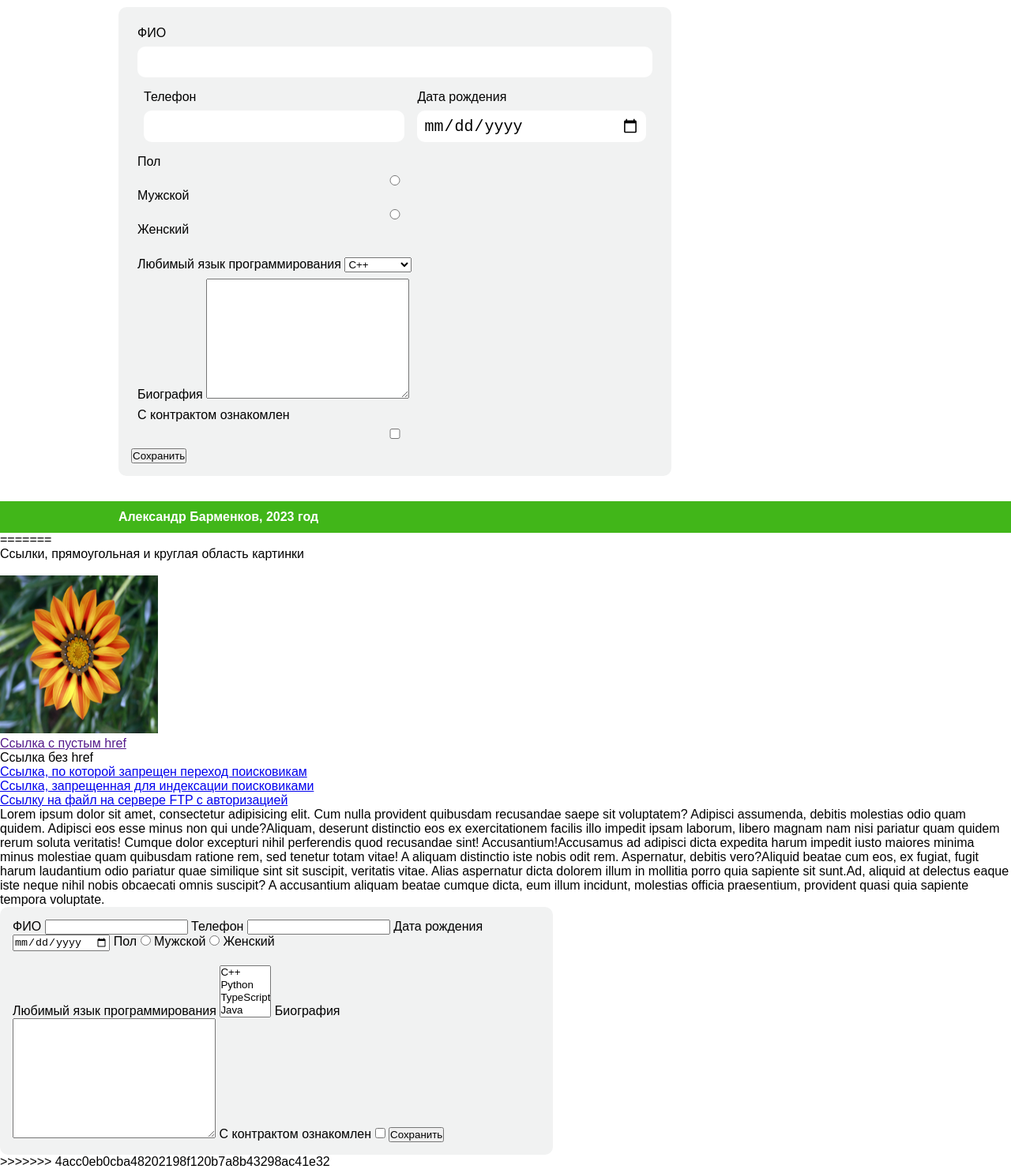
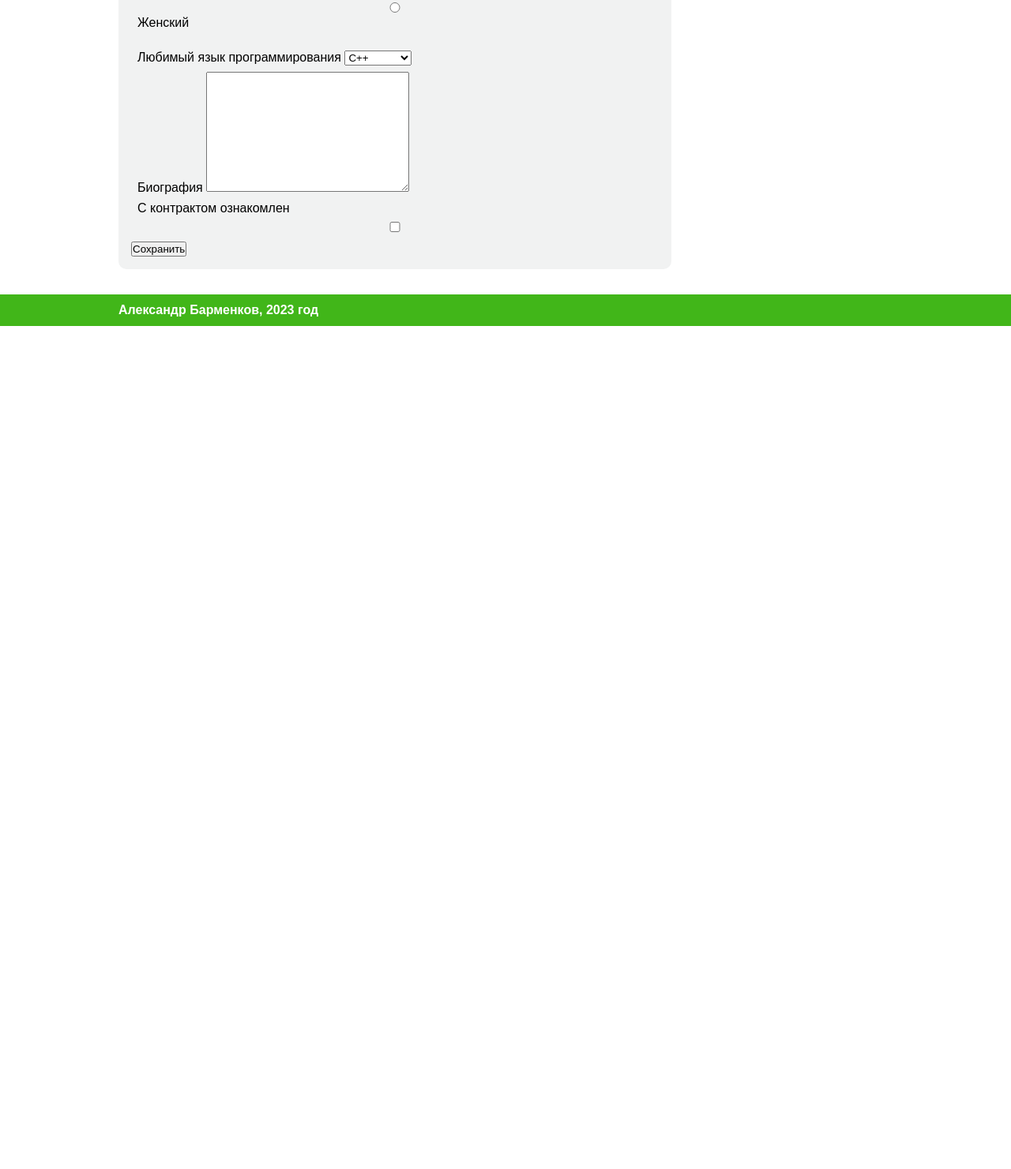
Before and after one commit to Alexander-vlk/web_classes.github.io, a plain HTML site: page docs/index.html in a window 1280 px wide. Shown: the part 868-2349 px from the top of the page at 79% size. After the commit the page ends 1281 px from the top, so only its background shows below. Drawn offline with Linux system fonts and the light colour scheme.

Commit message:
some changes

```diff
--- a/docs/index.html
+++ b/docs/index.html
@@ -28,18 +28,15 @@
                 <ol>
                     <li><a href="/pages/page">Сокращенная ссылка на внутреннюю</a></li>
                     <li><a href="/">Сокращенная ссылка на главную</a></li>
-                    <li><a href="http://github.com?parameter1=p1&amp;parameter2=2&amp;parameter3=p3">Ссылка с тремя параметрами URL</a></li>
-                    <li><a href="http://github.com?id=1003930">Ссылка с параметром id в URL</a></li>
-                    <li><a href="#text">Ссылка на фрагмент текущей страницы</a></li>
+                    <li><a href="https://github.com?parameter1=p1&parameter2=2&parameter3=p3">Ссылка с тремя параметрами URL</a></li>
+                    <li><a href="https://github.com?id=1003930">Ссылка с параметром id в URL</a></li>
                 </ol>
                 <ul>
-                    <li><a href="page">Относительная ссылка на страницу в текущем каталоге</a></li>
+                    <li><a href="/page">Относительная ссылка на страницу в текущем каталоге</a></li>
                     <li><a href="./about/page">Относительная ссылка на страницу в каталоге about</a></li>
                     <li><a href="../page">Относительная ссылка на страницу в каталоге уровнем выше текущего</a></li>
                     <li><a href="../../page">Относительная ссылка на страницу в каталоге двумя уровнями выше текущего</a></li>
                 </ul>
-
-<<<<<<< HEAD
                 <ul>
                     <li class="link__menu__item">
                         <p>Контекстная <a href="https://github.com/Alexander-vlk/web_classes" style="display: inline-block">ссылка</a> в тексте абзаца</p>
@@ -48,23 +45,6 @@
                         <a href="https://github.com/Alexander-vlk/web_classes#files">Ссылка на фрагмент стороннего сайта</a>
                     </li>
                 </ul>
-=======
-<ol>
-    <h1>Title</h1>
-    <li><a href="/pages/page" title="pages/page">Сокращенная ссылка на внутреннюю</a></li>
-    <li><a href="/" title="main">Сокращенная ссылка на главную</a></li>
-    <li><a href="http://github.com?parameter1=p1&arameter2=2&parameter3=p3" titile="threee parameters">Ссылка с тремя параметрами URL</a></li>
-    <li><a href="http://github.com?id=1003930" title="id">Ссылка с параметром id в URL</a></li>
-    <li><a href="#text" titile="fragment">Ссылка на фрагмент текущей страницы</a></li>
-</ol>
-<ul>
-    <li><a href="page">Относительная ссылка на страницу в текущем каталоге</a></li>
-    <li><a href="./about/page">Относительная ссылка на страницу в каталоге about</a></li>
-    <li><a href="../page">Относительная ссылка на страницу в каталоге уровнем выше текущего</a></li>
-    <li><a href="../../page">Относительная ссылка на страницу в каталоге двумя уровнями выше текущего</a></li>
-</ul>
->>>>>>> 4acc0eb0cba48202198f120b7a8b43298ac41e32
-
                 <ul>
                     <li>
                         <a href="">Ссылка с пустым href</a>
@@ -72,15 +52,13 @@
                     <li>
                         <a>Ссылка без href</a>
                     </li>
-                    <li><a href="http://2ch.hk" rel="nofollow">Ссылка, по которой запрещен переход поисковикам</a></li>
+                    <li><a href="https://2ch.hk" rel="nofollow">Ссылка, по которой запрещен переход поисковикам</a></li>
                     <li><a href="https://github.com" rel="nofollow">
                         <!--noindex-->Ссылка, запрещенная для индексации поисковиками
                         <!--/noindex-->
                     </a></li>
                     <li><a href="ftp://user:228@2ch.hk/files.file.html">Ссылку на файл на сервере FTP с авторизацией</a></li>
                 </ul>
-
-<<<<<<< HEAD
             </div>
             <div class="main-table">
                 <table>
@@ -151,13 +129,13 @@
                         <option value="">Dart</option>
                     </select>
                 </div>
-                <div class="bio-contaioner">
+                <div class="bio-container">
                     <label for="biography">Биография</label>
                     <textarea name="" id="biography" cols="30" rows="10"></textarea>
                 </div>
                 <div class="terms-agree">
-                    <label for="terms-argree">С контрактом ознакомлен</label>
-                    <input type="checkbox" id="terms-argree">
+                    <label for="terms-agree">С контрактом ознакомлен</label>
+                    <input type="checkbox" id="terms-agree">
                 </div>
                 <button type="submit">Сохранить</button>
             </form>
@@ -168,66 +146,5 @@
             <p>Александр Барменков, 2023 год</p>
         </div>
     </footer>
-=======
-<ul>
-    <li>
-        <p>Ссылки, прямоугольная и круглая область картинки</p>
-        <br>
-        <img src="image.jpg" width="200" height="200" alt="Картинка" usemap="#mymap">
-        <map name="mymap">
-            <area shape="rect" coords="0,0,200,100" href="https://kubsu.ru/" alt="Прямоугольная область">
-            <area shape="circle" coords="100,150,50" href="https://kubstu.ru/" alt="Круглая область">
-        </map>
-    </li>
-</ul>
-<ul>
-    <li>
-        <a href="">Ссылка с пустым href</a>
-    </li>
-    <li>
-        <a>Ссылка без href</a>
-    </li>
-    <li><a href="http://2ch.hk" rel="nofollow">Ссылка, по которой запрещен переход поисковикам</a></li>
-    <li><a href="https://github.com" rel="nofollow">
-        <!--noindex-->Ссылка, запрещенная для индексации поисковиками
-        <!--/noindex-->
-    </a></li>
-    <li><a href="ftp://user:228@2ch.hk/files.file.html">Ссылку на файл на сервере FTP с авторизацией</a></li>
-</ul>
-
-<p>
-    <a id="text"></a>
-    <span>Lorem ipsum dolor sit amet, consectetur adipisicing elit. Cum nulla provident quibusdam recusandae saepe sit voluptatem? Adipisci assumenda, debitis molestias odio quam quidem. Adipisci eos esse minus non qui unde?</span><span>Aliquam, deserunt distinctio eos ex exercitationem facilis illo impedit ipsam laborum, libero magnam nam nisi pariatur quam quidem rerum soluta veritatis! Cumque dolor excepturi nihil perferendis quod recusandae sint! Accusantium!</span><span>Accusamus ad adipisci dicta expedita harum impedit iusto maiores minima minus molestiae quam quibusdam ratione rem, sed tenetur totam vitae! A aliquam distinctio iste nobis odit rem. Aspernatur, debitis vero?</span><span>Aliquid beatae cum eos, ex fugiat, fugit harum laudantium odio pariatur quae similique sint sit suscipit, veritatis vitae. Alias aspernatur dicta dolorem illum in mollitia porro quia sapiente sit sunt.</span><span>Ad, aliquid at delectus eaque iste neque nihil nobis obcaecati omnis suscipit? A accusantium aliquam beatae cumque dicta, eum illum incidunt, molestias officia praesentium, provident quasi quia sapiente tempora voluptate.</span>
-</p>
-
-<form action="/" method="post" style="display: inherit">
-    <label for="name">ФИО</label>
-    <input type="text" name="ФИО" id="name">
-    <label for="phone">Телефон</label>
-    <input type="text" id="phone" name="phone">
-    <label for="birth">Дата рождения</label>
-    <input type="date" id="birth" name="birth">
-    <span>Пол</span>
-    <input type="radio" name="state" id="male" value="Мужской">
-    <label for="male">Мужской</label>
-    <input type="radio" name="state" id="female" value="Женский">
-    <label for="female">Женский</label><br><br>
-    <label for="lang">Любимый язык программирования</label>
-    <select name="lang[]" id="lang" multiple="multiple">
-        <option value="">C++</option>
-        <option value="">Python</option>
-        <option value="">TypeScript</option>
-        <option value="">Java</option>
-        <option value="">Assembly</option>
-        <option value="">Rust</option>
-        <option value="">Dart</option>
-    </select>
-    <label for="biography">Биография</label>
-    <textarea name="bio" id="biography" cols="30" rows="10"></textarea>
-    <label for="terms-argree">С контрактом ознакомлен</label>
-    <input type="checkbox" name="agree" id="terms-argree">
-    <button type="submit">Сохранить</button>
-</form>
->>>>>>> 4acc0eb0cba48202198f120b7a8b43298ac41e32
 </body>
 </html>
```
